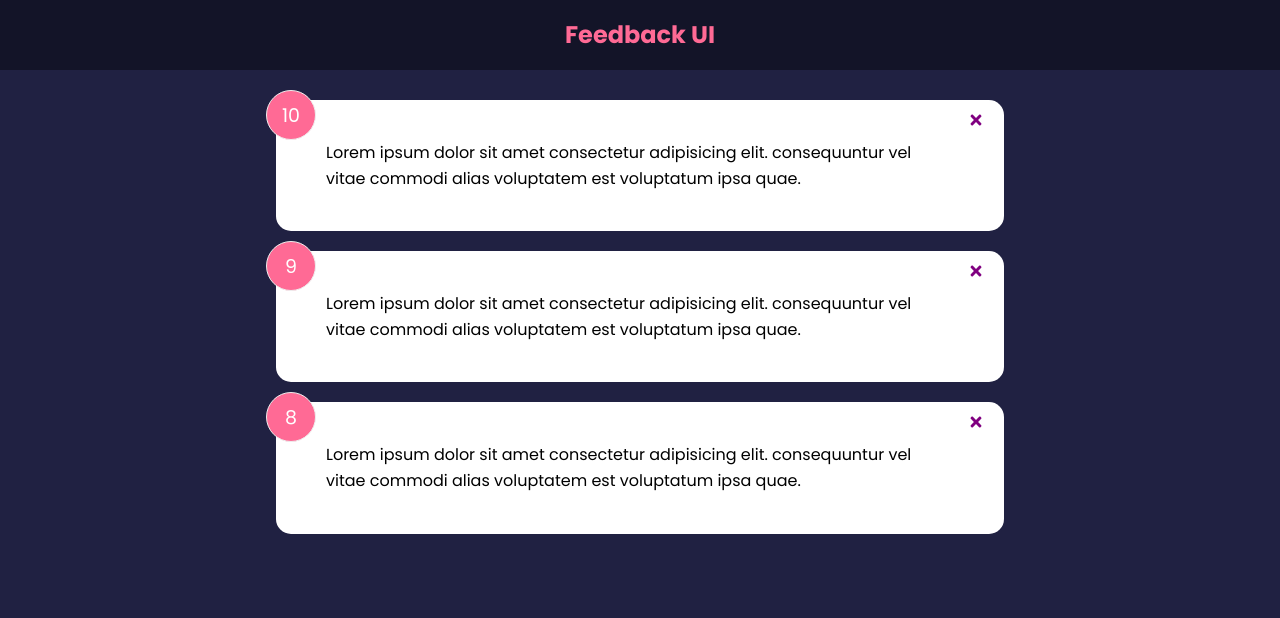
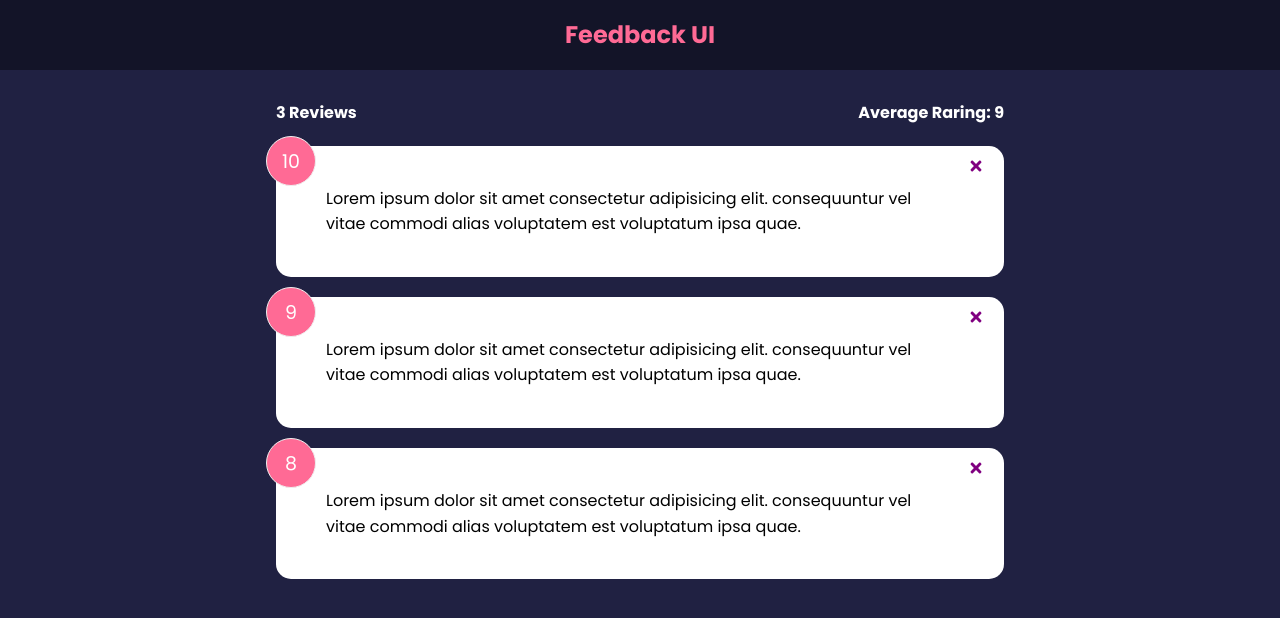
Before and after one commit to wpcasarin/react-feedback-app, a React (Vite) app: page / in a window 1280 px wide. Shown: the top 618 px of the page. Built offline with nearby package versions, Linux system fonts and the light colour scheme.

Commit message:
feedback stats

```diff
--- a/src/App.jsx
+++ b/src/App.jsx
@@ -2,6 +2,7 @@
 import FeedbackData from './data/FeedBackData';
 import Header from './components/Header';
 import FeedbackList from './components/FeedbackList';
+import FeedbackStats from './components/FeedbackStats';
 
 function App() {
   const [feedback, setFeedback] = useState(FeedbackData);
@@ -14,6 +15,7 @@
     <>
       <Header />
       <div className="container">
+        <FeedbackStats feedback={feedback} />
         <FeedbackList feedback={feedback} handleDelete={deleteFeedback} />
       </div>
     </>
--- /dev/null
+++ b/src/components/FeedbackStats.jsx
@@ -0,0 +1,23 @@
+import propTypes from 'prop-types';
+
+function FeedbackStats({ feedback }) {
+  // Calculate rating avg
+  let avg =
+    feedback.reduce((acc, cur) => {
+      return acc + cur.rating;
+    }, 0) / feedback.length;
+
+  avg = avg.toFixed(1).replace(/[.,]0$/, '');
+
+  return (
+    <div className="feedback-stats">
+      <h4>{feedback.length} Reviews</h4>
+      <h4>Average Raring: {isNaN(avg) ? 0 : avg}</h4>
+    </div>
+  );
+}
+
+FeedbackStats.propTypes = {
+  feedback: propTypes.array.isRequired,
+};
+export default FeedbackStats;
```
